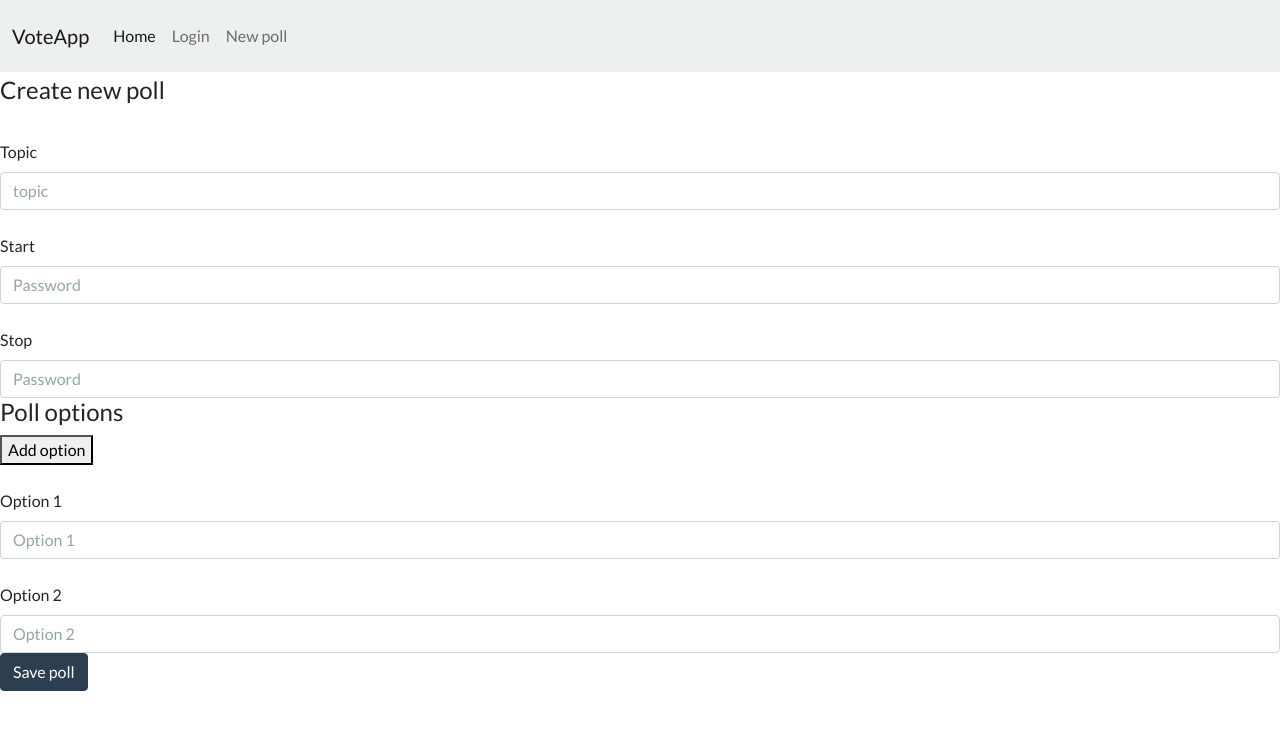
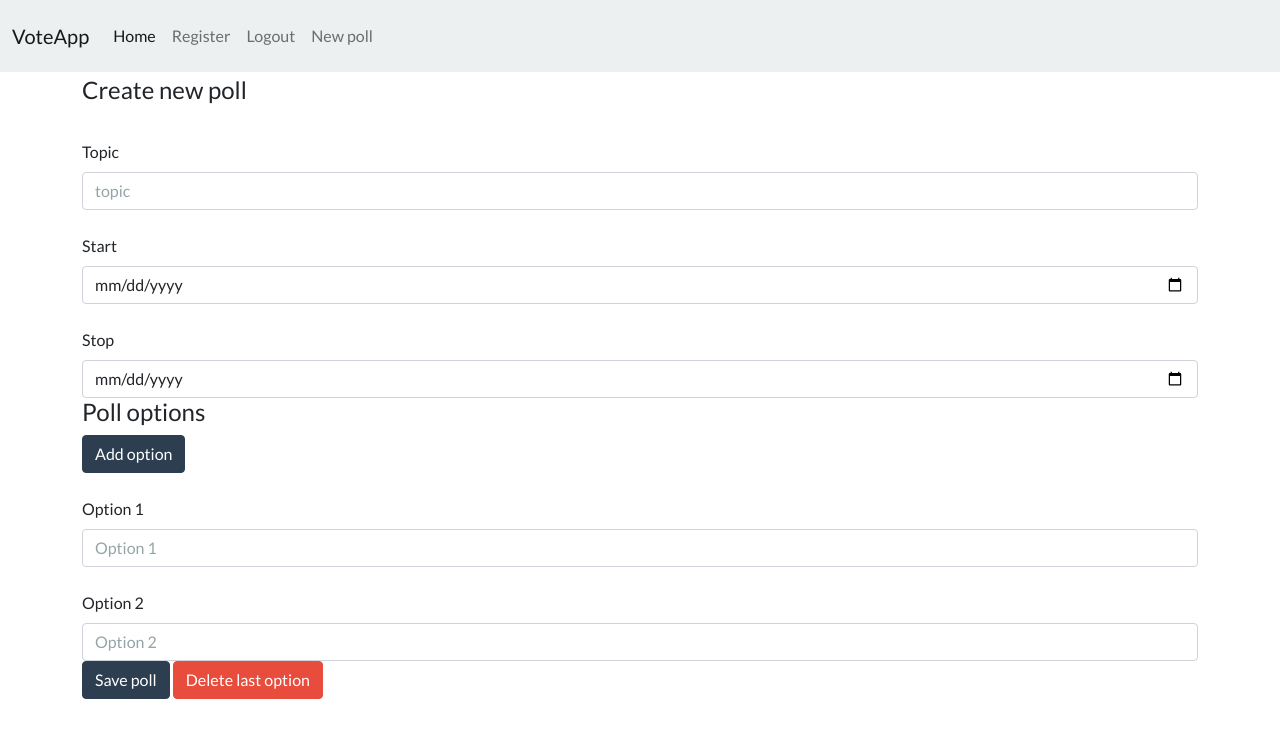
Before and after one commit to Elmeri1/voteapp, a PHP site: page /newpoll.php in a window 1280 px wide. Shown: the top 738 px of the page. Run offline with PHP 8.4, Linux system fonts and the light colour scheme; the visitor is signed in with stand-in values (Sample User, id 1).

Commit message:
äänestyksen luonti

```diff
--- /dev/null
+++ b/backend/createNewPoll.php
@@ -0,0 +1 @@
+<?php
--- a/js/newPoll.js
+++ b/js/newPoll.js
@@ -1,6 +1,23 @@
 let optionCount = 2;
 
 document.getElementById('addOption').addEventListener('click', addNewOption);
+document.getElementById('deleteLastOption').addEventListener('click', deleteLastOption);
+
+function deleteLastOption(event){
+
+    event.preventDefault();
+
+    if (optionCount <= 2 ) {
+        return;
+    }
+
+    const optionToDelete = document.querySelector('fieldset').lastElementChild;
+    const parentElement = document.querySelector('fieldset');
+    parentElement.removeChild(optionToDelete);
+
+    optionCount--;
+
+}
 
 function addNewOption(event){
 
@@ -10,15 +27,17 @@ function addNewOption(event){
 
     // crete new div
     const div = document.createElement('div');
-    div.classList.add =('form-group');
+    div.classList.add('form-group');
 
     // create new label
     const label = document.createElement('label');
     const forAttribute = document.createAttribute('for');
-    const labelText = document.createTextNode(`option3${optionCount}`);
-    forAttribute.value = `option3${optionCount}`;
+    const labelText = document.createTextNode(`Option${optionCount}`);
+    forAttribute.value = `Option${optionCount}`;
     label.setAttributeNode(forAttribute);
     label.appendChild(labelText);
+    label.classList.add('form-label');
+    label.classList.add('mt-4');
 
     // create new input
     const input = document.createElement('input');
@@ -30,11 +49,11 @@ function addNewOption(event){
     input.setAttributeNode(inputType);
 
     const inputName = document.createAttribute('name');
-    inputName.value = `option${optionCount}`;
+    inputName.value = `Option${optionCount}`;
     input.setAttributeNode(inputName);
 
     const inputPlaceHolder = document.createAttribute('placeholder');
-    inputPlaceHolder.value = `option3${optionCount}`;
+    inputPlaceHolder.value = `Option${optionCount}`;
     input.setAttributeNode(inputPlaceHolder);
 
     div.appendChild(label);
--- a/layout/nav.inc.php
+++ b/layout/nav.inc.php
@@ -12,18 +12,24 @@
             <span class="visually-hidden">(current)</span>
           </a>
         </li>
+        <li class="nav-item">
+          <a class="nav-link" href="register.php">Register</a>
+        </li>
         <?php if (isset($_SESSION['logged_in'])): ?>
         <li class="nav-item">
-                <a class="nav-link" href="register.php">Register</a>
+          <a class="nav-link" href="logout.php">Logout</a>
         </li>
         <?php else: ?>
         <li class="nav-item">
           <a class="nav-link" href="login.php">Login</a>
         </li>
         <?php endif; ?>
+
+        <?php if (isset($_SESSION['logged_in'])):?>
         <li class="nav-item">
           <a class="nav-link" href="newpoll.php">New poll</a>
         </li>
+        <?php endif; ?>
       </ul>
     </div>
   </div>
--- a/login.php
+++ b/login.php
@@ -1,7 +1,7 @@
 <?php include_once 'layout/top.inc.php'; ?>
 <?php include_once 'layout/nav.inc.php'; ?>
 
-<div class="container"></div>
+<div class="container">
 
   <div id="msg" class="alert alert-dismissible alert-warning d-none">
     <button type="button" class="btn-close" data-bs-dismiss="alert"></button>
--- a/newpoll.php
+++ b/newpoll.php
@@ -1,7 +1,15 @@
+<?php session_start(); ?>
+<?php
+if (!isset($_SESSION['logged_in'])){
+  header('Location: index.php');
+  die();
+}
+?>
+
 <?php include_once 'layout/top.inc.php'; ?>
 <?php include_once 'layout/nav.inc.php'; ?>
 
-<div class="container"></div>
+<div class="container">
 
   <div id="msg" class="alert alert-dismissible alert-warning d-none">
     <button type="button" class="btn-close" data-bs-dismiss="alert"></button>
@@ -19,14 +27,14 @@
         </div>
         <div class="form-group">
           <label for="start" class="form-label mt-4">Start</label>
-        <input name="start" type="password" class="form-control" id="passwd" placeholder="Password">
+          <input name="start" type="date" class="form-control" id="passwd" placeholder="Password">
         </div>
         <div class="form-group">
           <label for="stop" class="form-label mt-4">Stop</label>
-        <input name="stop" type="password" class="form-control" id="confirm" placeholder="Password">
+          <input name="stop" type="date" class="form-control" id="confirm" placeholder="Password">
         </div>
 
-      <h4>Poll options</h4> <button id="addOption">Add option</button>
+        <h4>Poll options</h4> <button class="btn btn-primary" id="addOption">Add option</button>
         <div class="form-group">
           <label for="option1" class="form-label mt-4">Option 1</label>
           <input name="option1" type="username" class="form-control" placeholder="Option 1">
@@ -45,6 +53,7 @@
         </div> -->
       </fieldset>
       <button type="submit" class="btn btn-primary">Save poll</button>
+      <button id="deleteLastOption" class="btn btn-danger">Delete last option</button>
     </form>
 
 </div>
```
Lines whose indentation alone changed are shown as unchanged.
